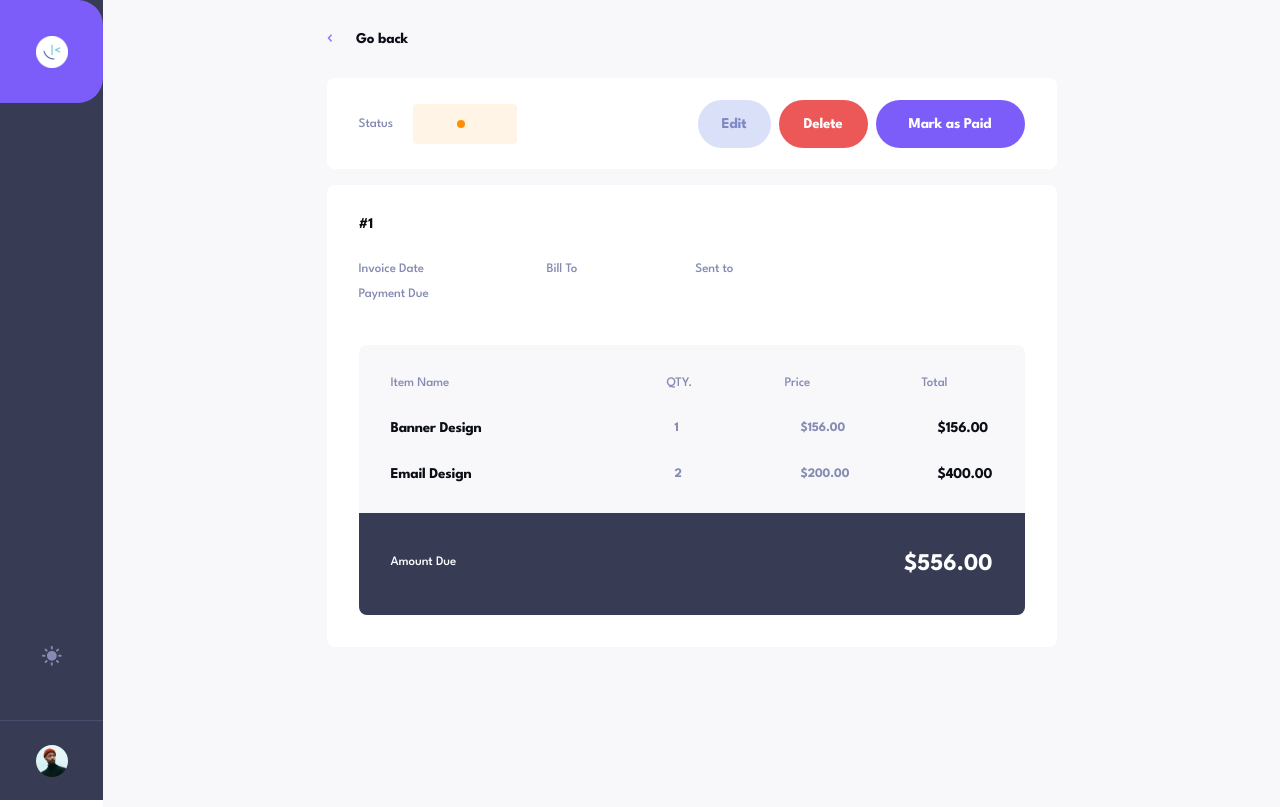
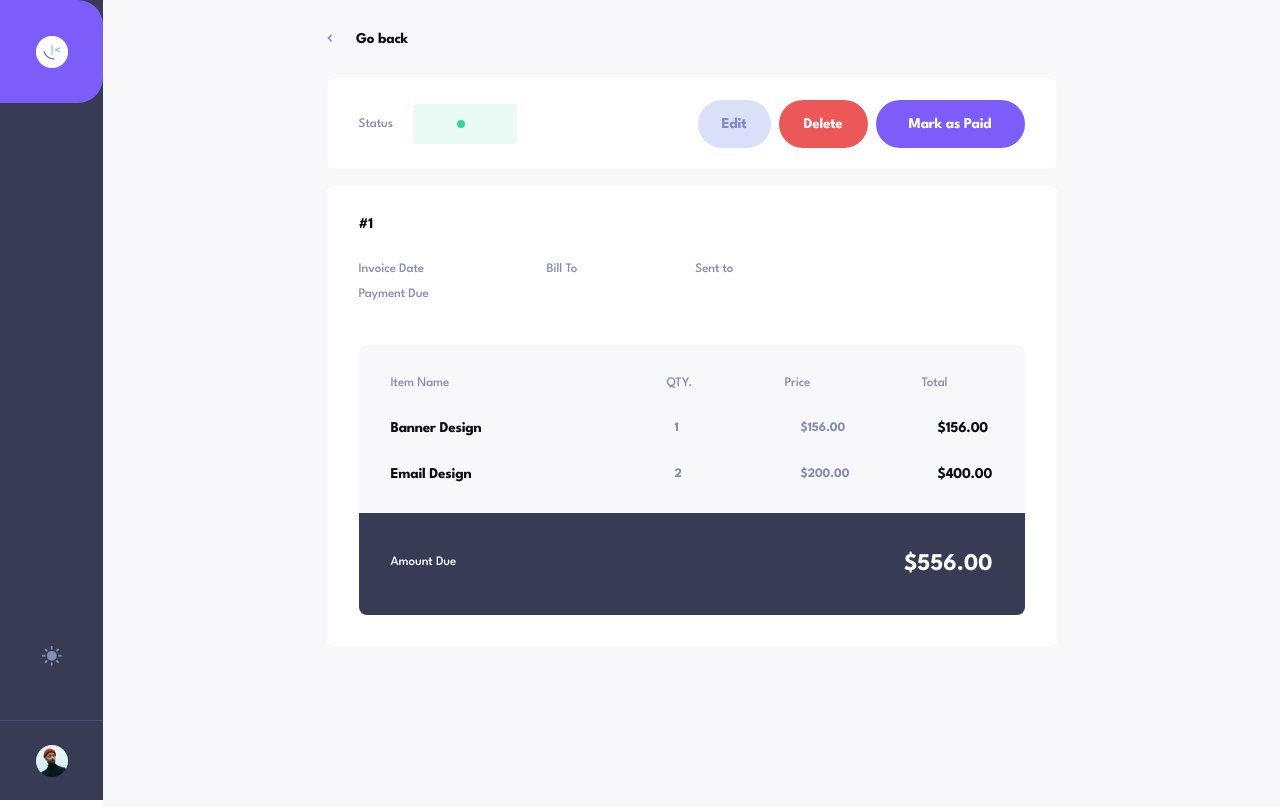
Before and after one commit to eosook/invoice-tracker, a React (Vite) app: page /info/1 in a window 1280 px wide. Built offline with nearby package versions, Linux system fonts and the light colour scheme; no server answers.

Commit message:
status bar correctly changes styling based on content

```diff
--- a/src/components/StatusBar/StatusBar.scss
+++ b/src/components/StatusBar/StatusBar.scss
@@ -1,3 +1,101 @@
 @use "../../styles/partials/colors" as *;
 @use "../../styles/partials/mixins" as *;
 @use "../../styles/partials/fonts" as *;
+
+.info {
+  &-status {
+    background-color: white;
+    border-radius: 8px;
+    height: 91px;
+    display: flex;
+    align-items: center;
+    justify-content: space-between;
+    padding: 2rem;
+    margin: 2rem auto 1rem;
+
+    @include tablet {
+      max-width: 688px;
+    }
+
+    @include desktop {
+      max-width: 730px;
+    }
+
+    &__header {
+      @include invoiceSubheader;
+    }
+
+    &__div {
+      display: flex;
+      justify-content: space-between;
+      align-items: center;
+      width: 100%;
+
+      @include tablet {
+        justify-content: left;
+        align-items: center;
+        gap: 1.25rem;
+      }
+    }
+
+    &__box {
+      height: 40px;
+      width: 104px;
+      border-radius: 4px;
+      display: flex;
+      justify-content: center;
+      align-items: center;
+      gap: 0.5rem;
+
+      &--orange{
+        background-color: rgba($status-orange, 0.1);
+      }
+
+      &--green{
+        background-color: rgba($status-green, 0.1);
+      }
+    }
+
+    &__circle {
+      width: 8px;
+      height: 8px;
+      border-radius: 50%;
+      &--orange{
+        background-color: $status-orange;
+      }
+      &--green{
+        background-color: $status-green;
+      }
+    }
+
+    &__status {
+      @include invoiceHeader;
+      &--orange{
+        color: $status-orange;
+      }
+      &--green{
+        color: $status-green;
+      }
+    }
+
+    &__buttons {
+      display: none;
+
+      @include tablet {
+        display: flex;
+        gap: 0.5rem;
+      }
+    }
+  }
+
+  &__dark {
+    background-color: $dark-background;
+
+    &--header {
+      color: white;
+    }
+    &--div{
+        background-color: $darkblue-darker;
+    }
+  }
+}
--- a/src/components/StatusBar/StatusBar.tsx
+++ b/src/components/StatusBar/StatusBar.tsx
@@ -14,9 +14,9 @@ export default function StatusBar({ mode, status }: StatusBarProps) {
     >
       <div className="info-status__div">
         <h4 className="info-status__header">Status</h4>
-        <div className="info-status__box">
-          <div className="info-status__circle"></div>
-          <h3 className="info-status__status">{status}</h3>
+        <div className={status == "pending" ? "info-status__box info-status__box--orange": "info-status__box info-status__box--green"}>
+          <div className={status == "pending" ? "info-status__circle info-status__circle--orange": "info-status__circle info-status__circle--green"}></div>
+          <h3 className={status == "pending" ? "info-status__status info-status__status--orange": "info-status__status info-status__status--green"}>{status}</h3>
         </div>
       </div>
       <div className="info-status__buttons">
--- a/src/pages/InvoiceInfo/InvoiceInfo.scss
+++ b/src/pages/InvoiceInfo/InvoiceInfo.scss
@@ -36,74 +36,6 @@
     &-header {
       @include invoiceHeader;
       margin-left: 1.5rem;
-    }
-  }
-
-  &-status {
-    background-color: white;
-    border-radius: 8px;
-    height: 91px;
-    display: flex;
-    align-items: center;
-    justify-content: space-between;
-    padding: 2rem;
-    margin: 2rem auto 1rem;
-
-    @include tablet{
-      max-width: 688px;
-    }
-
-    @include desktop{
-      max-width: 730px;
-    }
-
-    &__header {
-      @include invoiceSubheader;
-    }
-
-    &__div{
-      display: flex;
-      justify-content: space-between;
-      align-items: center;
-      width: 100%;
-
-      @include tablet{
-        justify-content: left;
-        align-items: center;
-        gap: 1.25rem;
-      }
-    }
-
-    &__box {
-      background-color: rgba($status-orange, 0.1);
-      height: 40px;
-      width: 104px;
-      border-radius: 4px;
-      display: flex;
-      justify-content: center;
-      align-items: center;
-      gap: 0.5rem;
-    }
-
-    &__circle {
-      width: 8px;
-      height: 8px;
-      background-color: $status-orange;
-      border-radius: 50%;
-    }
-
-    &__status {
-      @include invoiceHeader;
-      color: $status-orange;
-    }
-
-    &__buttons{
-      display: none;
-
-      @include tablet{
-        display: flex;
-        gap: 0.5rem;
-      }
     }
   }
 
```
